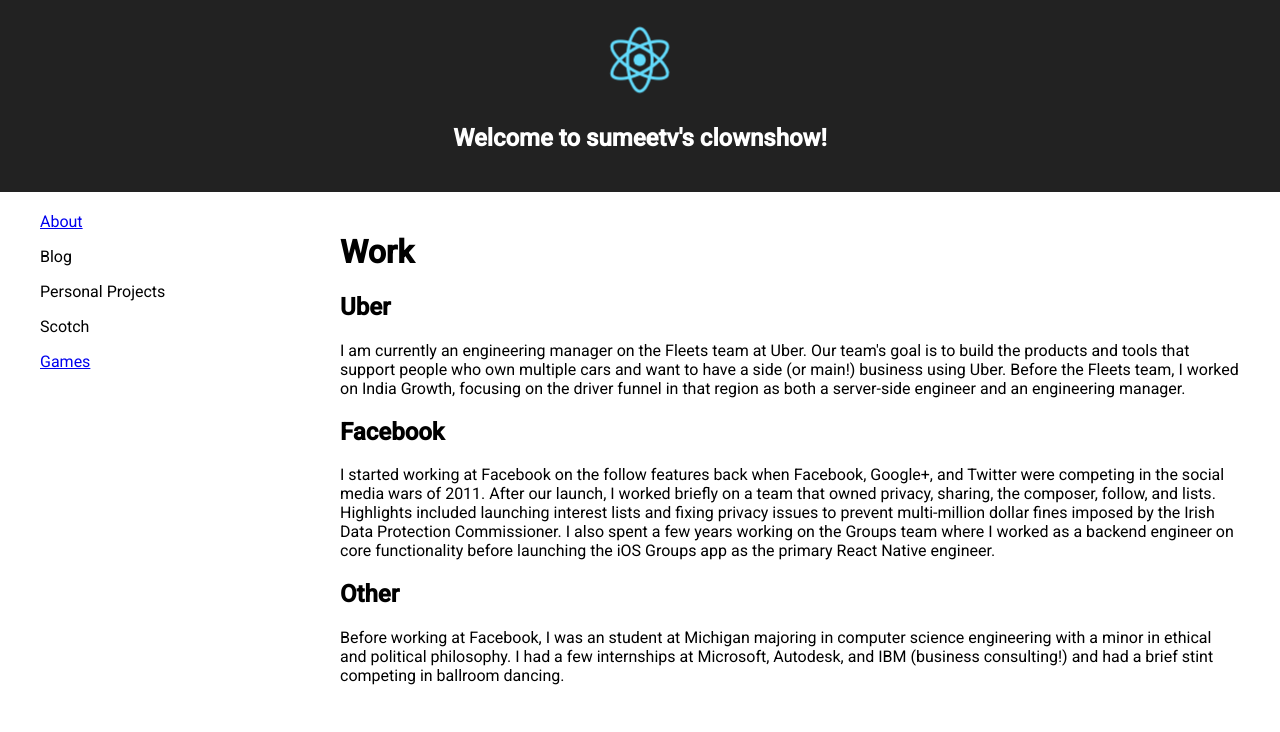
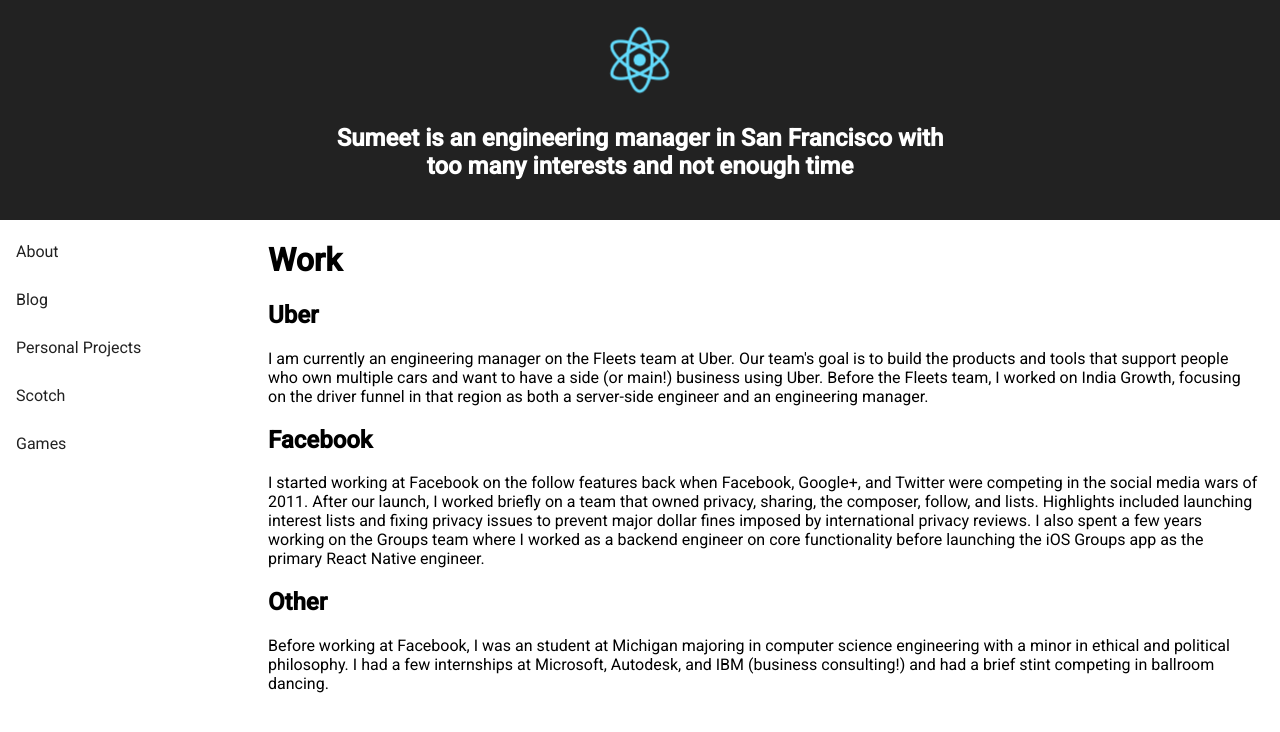
Before and after one commit to sumeetv/Focus, a React (Create React App) app: page / in a window 1280 px wide. Shown: the top 732 px of the page. Built offline with nearby package versions, Linux system fonts and the light colour scheme.

Commit message:
Update style to reflect eslint standards
Summary: Clean up some of the UI while cleaning up the strings
and general code

Test Plan: View site

Author: sumeetv

Reviewers:

```diff
--- a/package.json
+++ b/package.json
@@ -10,6 +10,9 @@
     "react-router-dom": "^4.0.0"
   },
   "devDependencies": {
+    "eslint": "^3.17.1",
+    "eslint-plugin-flowtype": "^2.30.3",
+    "eslint-plugin-react": "^6.10.0",
     "react-scripts": "0.9.5"
   },
   "scripts": {
--- a/src/AboutPage.js
+++ b/src/AboutPage.js
@@ -2,21 +2,43 @@
 
 class AboutPage extends Component {
   render() {
-    console.log("rendering the about page");
     return (
       <div>
         <h1>Work</h1>
         <h2>Uber</h2>
         <p>
-          I am currently an engineering manager on the Fleets team at Uber. Our team's goal is to build the products and tools that support people who own multiple cars and want to have a side (or main!) business using Uber. Before the Fleets team, I worked on India Growth, focusing on the driver funnel in that region as both a server-side engineer and an engineering manager.
+          {"I am currently an engineering manager on the \
+            Fleets team at Uber. Our team's goal is to build \
+            the products and tools that support people who own \
+            multiple cars and want to have a side (or main!) \
+            business using Uber. Before the Fleets team, I \
+            worked on India Growth, focusing on the driver \
+            funnel in that region as both a server-side \
+            engineer and an engineering manager."}
         </p>
         <h2>Facebook</h2>
         <p>
-          I started working at Facebook on the follow features back when Facebook, Google+, and Twitter were competing in the social media wars of 2011. After our launch, I worked briefly on a team that owned privacy, sharing, the composer, follow, and lists. Highlights included launching interest lists and fixing privacy issues to prevent multi-million dollar fines imposed by the Irish Data Protection Commissioner. I also spent a few years working on the Groups team where I worked as a backend engineer on core functionality before launching the iOS Groups app as the primary React Native engineer.
+          {"I started working at Facebook on the follow \
+            features back when Facebook, Google+, and Twitter \
+            were competing in the social media wars of 2011. \
+            After our launch, I worked briefly on a team that \
+            owned privacy, sharing, the composer, follow, and \
+            lists. Highlights included launching interest lists \
+            and fixing privacy issues to prevent major dollar \
+            fines imposed by international privacy reviews. I \
+            also spent a few years working on the Groups team \
+            where I worked as a backend engineer on core \
+            functionality before launching the iOS Groups app \
+            as the primary React Native engineer."}
         </p>
         <h2>Other</h2>
         <p>
-          Before working at Facebook, I was an student at Michigan majoring in computer science engineering with a minor in ethical and political philosophy. I had a few internships at Microsoft, Autodesk, and IBM (business consulting!) and had a brief stint competing in ballroom dancing.
+          {"Before working at Facebook, I was an student at \
+            Michigan majoring in computer science engineering \
+            with a minor in ethical and political philosophy. I \
+            had a few internships at Microsoft, Autodesk, and \
+            IBM (business consulting!) and had a brief stint \
+            competing in ballroom dancing."}
         </p>
       </div>
     );
--- a/src/App.css
+++ b/src/App.css
@@ -19,24 +19,25 @@
   to { transform: rotate(360deg); }
 }
 
+.App-title-container {
+  margin: auto;
+  width: 50%;
+}
+
 .App-container {
   display: flex;
   flex-direction: row;
 
   min-height: 400px;
-
-  padding-top: 20px;
-  padding-bottom: 20px;
-  padding-left: 40px;
-  padding-right: 40px;
 }
 
 .App-index {
   max-width: 320px;
   text-align: left;
-  width: 25%;
+  width: 20%;
 }
 
 .App-content {
-  width: 75%
+  padding: 0px 20px;
+  width: 80%
 }
--- a/src/App.js
+++ b/src/App.js
@@ -1,5 +1,9 @@
 import React, { Component } from 'react';
 
+import {
+  List,
+  ListItem
+} from 'material-ui/List';
 import MuiThemeProvider from 'material-ui/styles/MuiThemeProvider';
 import {
   BrowserRouter as Router,
@@ -14,23 +18,44 @@
 import './App.css';
 
 class App extends Component {
+  renderHeader() {
+    return (
+      <div className="App-header">
+        <img src={logo} className="App-logo" alt="logo" />
+        <div className="App-title-container">
+          <h2 className="App-title">
+            {"Sumeet is an engineering manager in San Francisco \
+              with too many interests and not enough time"}
+          </h2>
+        </div>
+      </div>
+    );
+  }
+
+  renderNav() {
+    return(
+      <List className="App-index">
+        <ListItem
+          primaryText="About"
+          containerElement={<Link to="/about" />} />
+        <ListItem primaryText="Blog" />
+        <ListItem primaryText="Personal Projects" />
+        <ListItem primaryText="Scotch" />
+        <ListItem
+          primaryText="Games"
+          containerElement={<Link to="/games" />} />
+      </List>
+    );
+  }
+
   render() {
     return (
       <Router>
         <MuiThemeProvider>
           <div className="App">
-            <div className="App-header">
-              <img src={logo} className="App-logo" alt="logo" />
-              <h2>{"Welcome to sumeetv's clownshow!"}</h2>
-            </div>
+            {this.renderHeader()}
             <div className="App-container">
-              <div className="App-index">
-                <Link to="/about">About</Link>
-                <p>Blog</p>
-                <p>Personal Projects</p>
-                <p>Scotch</p>
-                <Link to="/games">Games</Link>
-              </div>
+              {this.renderNav()}
               <div className="App-content">
                 <Route exact path="/" component={AboutPage} />
                 <Route path="/about" component={AboutPage} />
```
Also changed, not shown: 1 other file (tests, documents, lock files or other folders).
